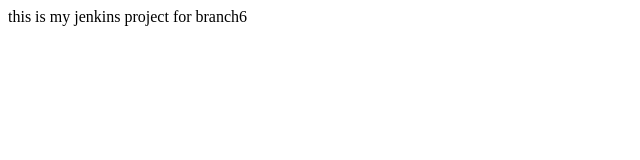
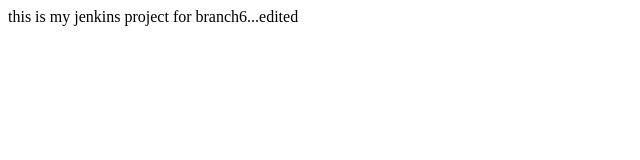
Before and after one commit to kapilkumaria/jenkinsproject, a plain HTML site: page index7.html in a window 1280 px wide. Shown: the full height of the page, 0-640 px from the left. Drawn offline with Linux system fonts and the light colour scheme.

Commit message:
edited the file

```diff
--- a/index7.html
+++ b/index7.html
@@ -1,5 +1,5 @@
 <HTML>
 <BODY>
-this is my jenkins project for branch6
+this is my jenkins project for branch6...edited
 </BODY>
 </HTML>
```
